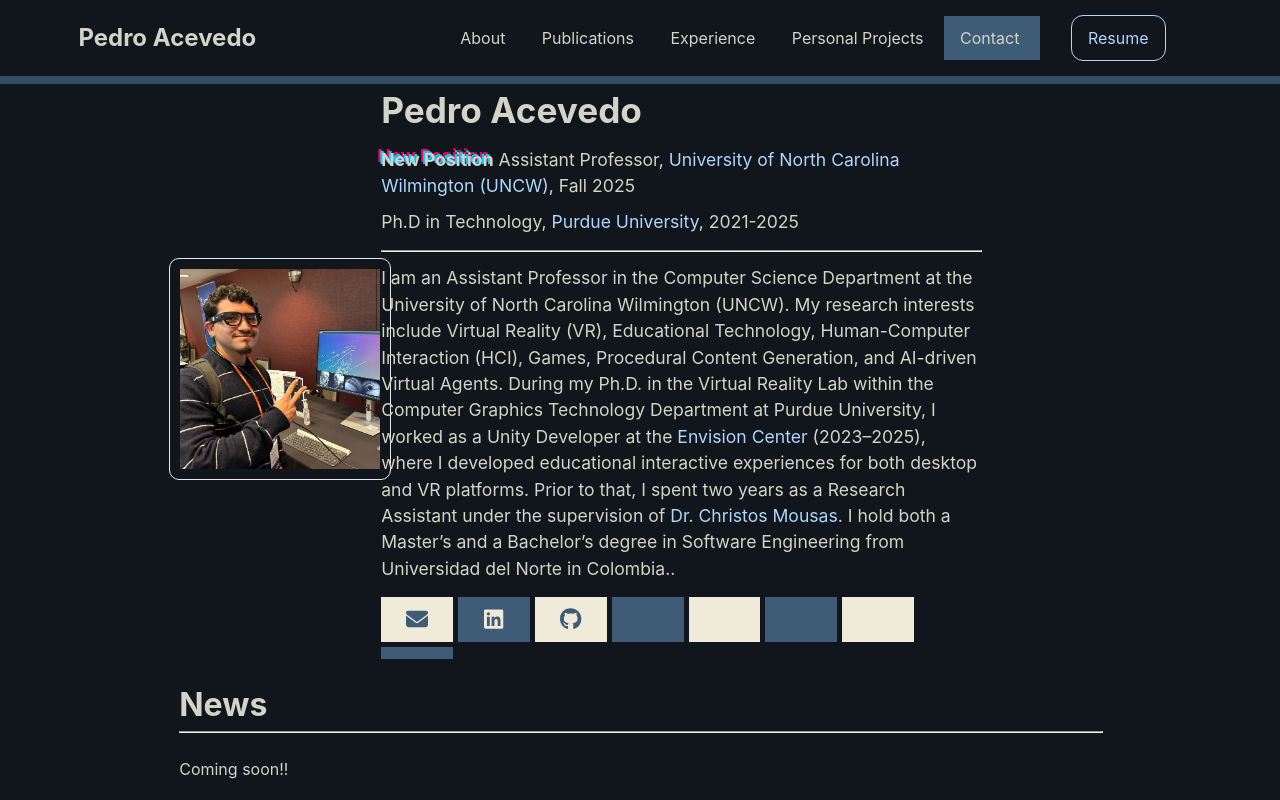
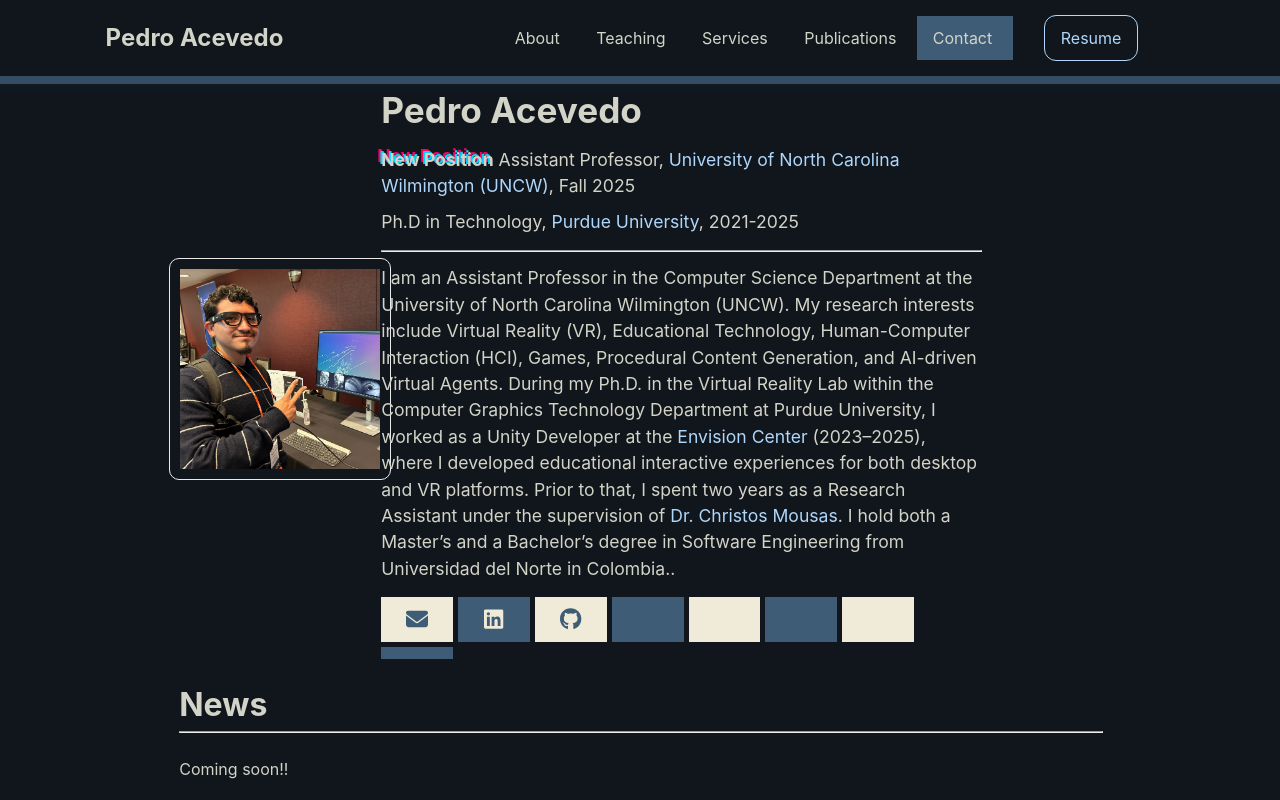
Before and after one commit to PedroAcevedo/my-portafolio, a Next.js app: page / in a window 1280 px wide. Shown: the top 800 px of the page. Built offline with nearby package versions, Linux system fonts and the light colour scheme.

Commit message:
updated publication card

```diff
--- a/components/Header/Header.js
+++ b/components/Header/Header.js
@@ -14,7 +14,7 @@
 const MobileOption = styled.li`${HeaderStyles.MobileOption}`;
 
 
-const Header = ({ aboutRef, pubRef, projectsRef, experienceRef, contactRef, currentRef}) => {
+const Header = ({ aboutRef, teachRef, pubRef, serviceRef, contactRef, currentRef}) => {
 
     const ScrollToSection = (ref) => {
         if (isOpen) {
@@ -41,9 +41,9 @@
             <Bars onClick={() => handleClick()} isOpen={isOpen} />
             <Navigation>
                 <Option onClick={() => ScrollToSection(aboutRef)} isCurrent={isCurrent(0)}> About </Option>
-                <Option onClick={() => ScrollToSection(pubRef)} isCurrent={isCurrent(1)}> Publications </Option>
-                <Option onClick={() => ScrollToSection(experienceRef)} isCurrent={isCurrent(2)}> Experience </Option>
-                <Option onClick={() => ScrollToSection(projectsRef)} isCurrent={isCurrent(3)}> Personal Projects </Option>
+                <Option onClick={() => ScrollToSection(teachRef)} isCurrent={isCurrent(1)}> Teaching </Option>
+                <Option onClick={() => ScrollToSection(serviceRef)} isCurrent={isCurrent(2)}> Services </Option>
+                <Option onClick={() => ScrollToSection(pubRef)} isCurrent={isCurrent(3)}> Publications </Option>
                 <Option onClick={() => ScrollToSection(contactRef)} isCurrent={isCurrent(4)}> Contact </Option>
                 <Option className="nav-li">
                     <Button target="_blank" href="https://drive.google.com/file/d/1Ml695q_jysrDsan-RKkAJ4c4pXx_X-2O/view?usp=sharing" rel="noreferrer">
@@ -53,9 +53,9 @@
             </Navigation>
             <MobileMenu isOpen={isOpen}>
                 <MobileOption onClick={() => ScrollToSection(aboutRef)} isCurrent={isCurrent(0)}>About</MobileOption>
-                <MobileOption onClick={() => ScrollToSection(pubRef)} isCurrent={isCurrent(1)}>Publications</MobileOption>
-                <MobileOption onClick={() => ScrollToSection(experienceRef)} isCurrent={isCurrent(2)}>Experience</MobileOption>
-                <MobileOption onClick={() => ScrollToSection(projectsRef)} isCurrent={isCurrent(3)}>Personal Projects</MobileOption>
+                <MobileOption onClick={() => ScrollToSection(teachRef)} isCurrent={isCurrent(1)}>Teaching</MobileOption>
+                <MobileOption onClick={() => ScrollToSection(serviceRef)} isCurrent={isCurrent(2)}>Services</MobileOption>
+                <MobileOption onClick={() => ScrollToSection(pubRef)} isCurrent={isCurrent(3)}>Publications</MobileOption>
                 <MobileOption onClick={() => ScrollToSection(contactRef)} isCurrent={isCurrent(4)}>Contact</MobileOption>
                 <MobileOption>
                     <Button
--- a/components/PublicationCard/PublicationCard.js
+++ b/components/PublicationCard/PublicationCard.js
@@ -16,7 +16,7 @@
         <Wrapper>
             <Row>
                 <Thumbnail>
-                    <img src={publication.thumbnail} alt={'img'} width={255} height={144} />
+                    <img src={publication.thumbnail} alt={'img'} width={510} height={288} />
                 </Thumbnail>
                 <Column>
                         <Title>{publication.title}</Title>
--- a/components/PublicationCard/PublicationCard.styles.js
+++ b/components/PublicationCard/PublicationCard.styles.js
@@ -3,11 +3,9 @@
 const PublicationCardStyles = {
   wrapper: css`
     margin: 1rem 0 ;
-    padding: 1.5rem;
     text-align: left;
     color: inherit;
     text-decoration: none;
-    border: 1px solid #eaeaea;
     border-radius: 10px;
     transition: color 0.15s ease, border-color 0.15s ease;
     `,
--- a/pages/index.tsx
+++ b/pages/index.tsx
@@ -1,35 +1,33 @@
-import React, { MutableRefObject, useEffect, useRef, useState } from 'react';
-import type { NextPage } from 'next'
-import Head from 'next/head'
-import Image from 'next/image'
-import styles from '../styles/Home.module.css'
-import Header from '../components/Header/Header'
-import Intro from '../components/Intro/Intro'
-import GetInTouch from '../components/GetInTouch/GetInTouch'
-import About from '../components/About/About'
-import ExperienceList from '../components/ExperienceList/ExperienceList'
-import ProjectList from '../components/ProjectList/ProjectList'
-import BackToTopButton from '../components/BackToTopButton/BackToTopButton'
-import PublicationList from '../components/PublicationList/PublicationList'
-import ItemList from '../components/ItemList/ItemList'
-import MainSection from './mainSection';
-import Script from 'next/script';
-import MetaData from '../public/metadata.json';
+import React, { MutableRefObject, useEffect, useRef, useState } from "react";
+import type { NextPage } from "next";
+import Head from "next/head";
+import Image from "next/image";
+import styles from "../styles/Home.module.css";
+import Header from "../components/Header/Header";
+import Intro from "../components/Intro/Intro";
+import GetInTouch from "../components/GetInTouch/GetInTouch";
+import About from "../components/About/About";
+import ExperienceList from "../components/ExperienceList/ExperienceList";
+import ProjectList from "../components/ProjectList/ProjectList";
+import BackToTopButton from "../components/BackToTopButton/BackToTopButton";
+import PublicationList from "../components/PublicationList/PublicationList";
+import ItemList from "../components/ItemList/ItemList";
+import MainSection from "./mainSection";
+import Script from "next/script";
+import MetaData from "../public/metadata.json";
 
 const Home: NextPage = () => {
-
   const aboutRef = useRef(null);
   const pubRef = useRef(null);
-  const proRef = useRef(null);
-  const expRef = useRef(null);
+  const teachRef = useRef(null);
+  const serviceRef = useRef(null);
   const contactRef = useRef(null);
 
   const [CurrentRef, SetCurrentRef] = useState(0);
   const [IsScrolling, SetIsScrolling] = useState(false);
 
-
   useEffect(() => {
-    const onscroll = () => SetIsScrolling(true);;
+    const onscroll = () => SetIsScrolling(true);
     window.addEventListener("scroll", onscroll);
     return () => {
       window.removeEventListener("scroll", onscroll);
@@ -46,7 +44,7 @@
 
   return (
     <>
-      <Header aboutRef={aboutRef} pubRef={pubRef} projectsRef={proRef} experienceRef={expRef} contactRef={contactRef} currentRef={CurrentRef} />
+      <Header aboutRef={aboutRef} teachRef={teachRef} pubRef={pubRef} serviceRef={serviceRef} contactRef={contactRef} currentRef={CurrentRef}/>
 
       <Script
         src="https://www.googletagmanager.com/gtag/js?id=G-846J8ECS8R"
@@ -65,47 +63,44 @@
         <Head>
           <title>Pedro Acevedo Portafolio</title>
         </Head>
+
         <MainSection key={0} sectionId={0} onIntersecting={ChangeCurrentRef}>
           <main className={styles.main} ref={aboutRef}>
             <About />
 
             <main className={styles.main}>
-              <h5 className={styles.subsectionTitle}>
-                News
-              </h5>
+              <h5 className={styles.subsectionTitle}>News</h5>
 
               <hr className={styles.separationLine}></hr>
 
               <p>Coming soon!!</p>
             </main>
+          </main>
+        </MainSection>
 
-            <main className={styles.main}>
-              <h5 className={styles.subsectionTitle}>
-                Teaching
-              </h5>
+        <MainSection key={2} sectionId={2} onIntersecting={ChangeCurrentRef}>
+          <main className={styles.main} ref={teachRef}>
+            <h5 className={styles.subsectionTitle}>Teaching</h5>
 
-              <hr className={styles.separationLine}></hr>
+            <hr className={styles.separationLine}></hr>
 
-                <ItemList items={MetaData.teaching} />
-            </main>
+            <ItemList items={MetaData.teaching} />
+          </main>
+        </MainSection>
 
-            <main className={styles.main}>
-              <h5 className={styles.subsectionTitle}>
-                Services
-              </h5>
+        <MainSection key={3} sectionId={3} onIntersecting={ChangeCurrentRef}>
+          <main className={styles.main} ref={serviceRef}>
+            <h5 className={styles.subsectionTitle}>Services</h5>
 
-              <hr className={styles.separationLine}></hr>
+            <hr className={styles.separationLine}></hr>
 
-                <ItemList items={MetaData.services} />
-            </main>
+            <ItemList items={MetaData.services} />
           </main>
         </MainSection>
 
         <MainSection key={1} sectionId={1} onIntersecting={ChangeCurrentRef}>
           <main className={styles.main} ref={pubRef}>
-            <h5 className={styles.subsectionTitle}>
-              Publications
-            </h5>
+            <h5 className={styles.subsectionTitle}>Publications</h5>
 
             <hr className={styles.separationLine}></hr>
 
@@ -113,7 +108,7 @@
           </main>
         </MainSection>
 
-        <MainSection key={2} sectionId={2} onIntersecting={ChangeCurrentRef}>
+        {/* <MainSection key={2} sectionId={2} onIntersecting={ChangeCurrentRef}>
           <main className={styles.main} ref={expRef}>
 
             <h5 className={styles.subsectionTitle}>
@@ -124,9 +119,9 @@
 
             <ExperienceList />
           </main>
-        </MainSection>
+        </MainSection> */}
 
-        <MainSection key={3} sectionId={3} onIntersecting={ChangeCurrentRef}>
+        {/* <MainSection key={3} sectionId={3} onIntersecting={ChangeCurrentRef}>
           <main className={styles.main} ref={proRef}>
 
             <h5 className={styles.subsectionTitle}>
@@ -138,14 +133,11 @@
             <ProjectList />
 
           </main>
-        </MainSection>
+        </MainSection> */}
 
         <MainSection key={4} sectionId={4} onIntersecting={ChangeCurrentRef}>
           <main className={styles.main} ref={contactRef}>
-
-            <h5 className={styles.subsectionTitle}>
-              Contact
-            </h5>
+            <h5 className={styles.subsectionTitle}>Contact</h5>
 
             <hr className={styles.separationLine}></hr>
 
@@ -163,15 +155,18 @@
             rel="noopener noreferrer"
           >
             <span className={styles.logo}>
-              <Image src="/github-logo.png" alt="Github Logo" width={32} height={32} />
+              <Image
+                src="/github-logo.png"
+                alt="Github Logo"
+                width={32}
+                height={32}
+              />
             </span>
           </a>
         </footer>
-
-
       </div>
     </>
-  )
-}
+  );
+};
 
-export default Home
+export default Home;
```
